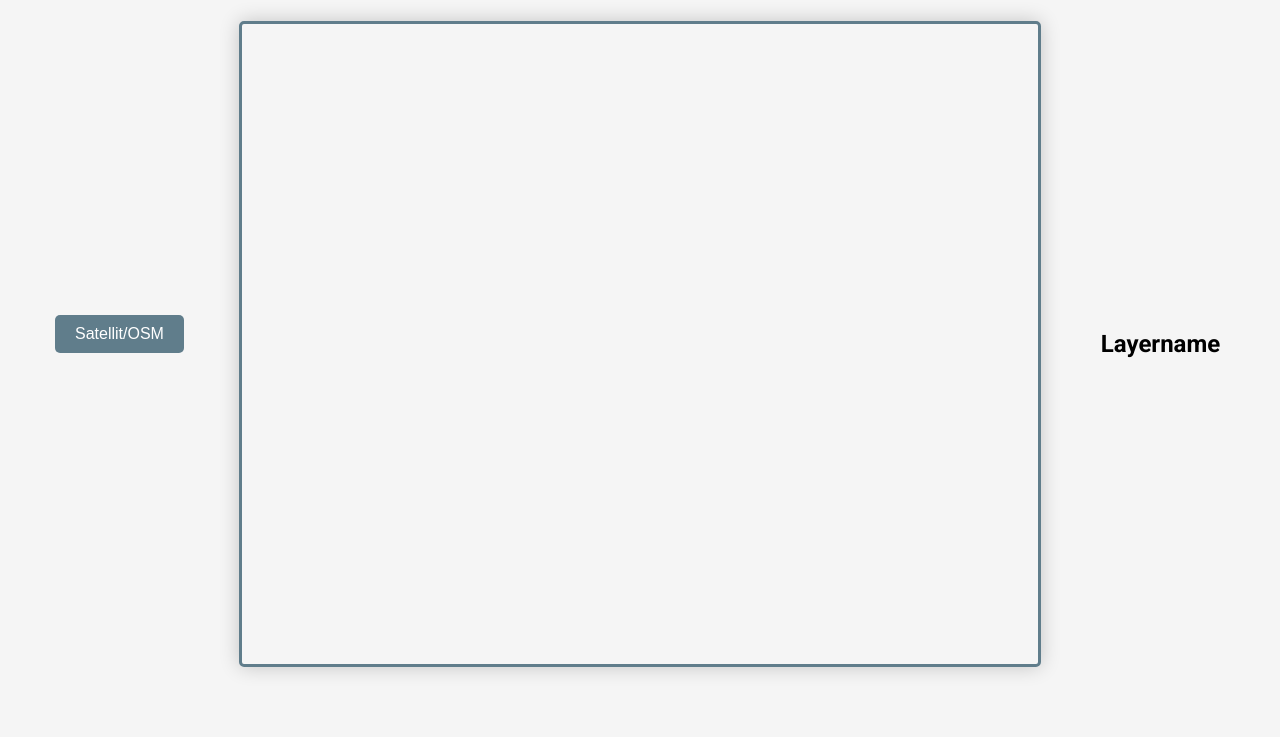
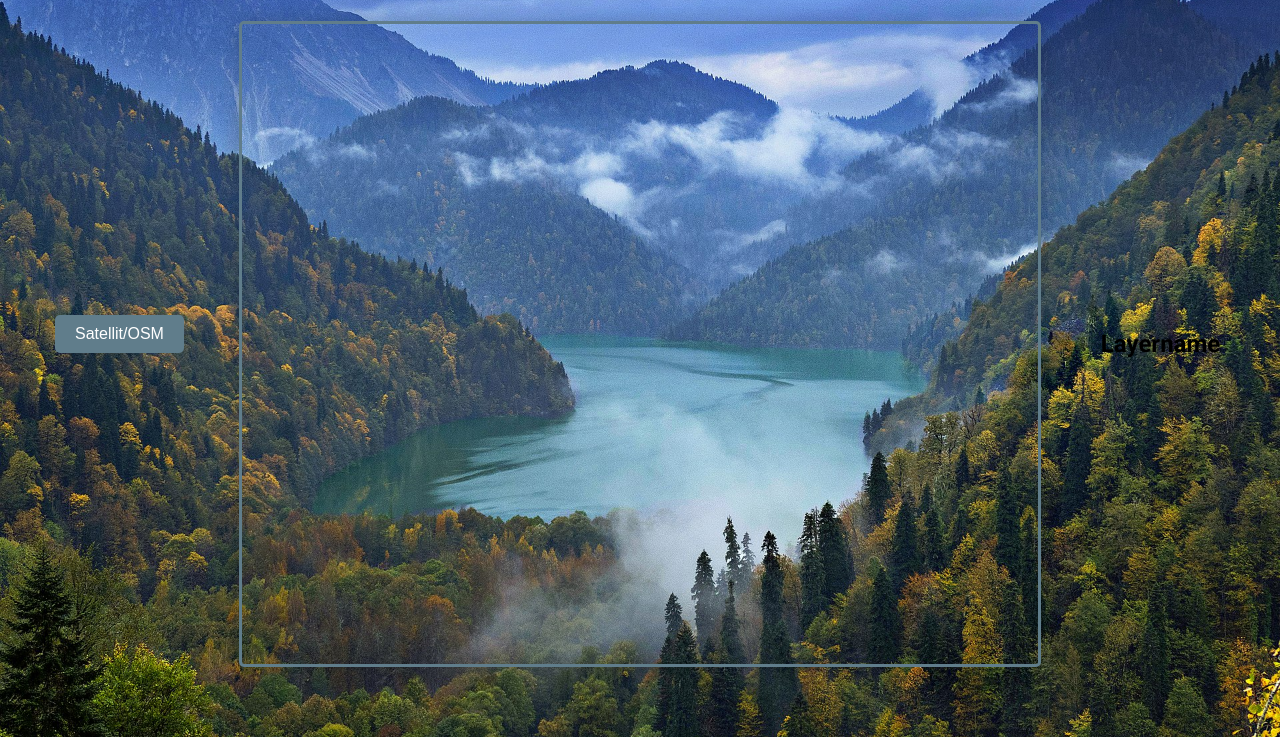
Before and after one commit to Globalperspective/globalperspective.github.io, a plain HTML site: page index.html in a window 1280 px wide. Shown: the part 83-820 px from the top of the page. Drawn offline with nearby package versions, Linux system fonts and the light colour scheme.

Commit message:
styles-sheet

```diff
--- a/styles.css
+++ b/styles.css
@@ -5,6 +5,10 @@ html, body {
   background-color: #f5f5f5;
   margin: 0;
   padding: 0;
+  background-image: url('images/hintergrundbild.jpg');
+  background-size: cover;
+  background-repeat: no-repeat;
+  background-position: center;
 }
 
 h1 {
```
Also changed, not shown: images/hintergrundbild.jpg (added).
